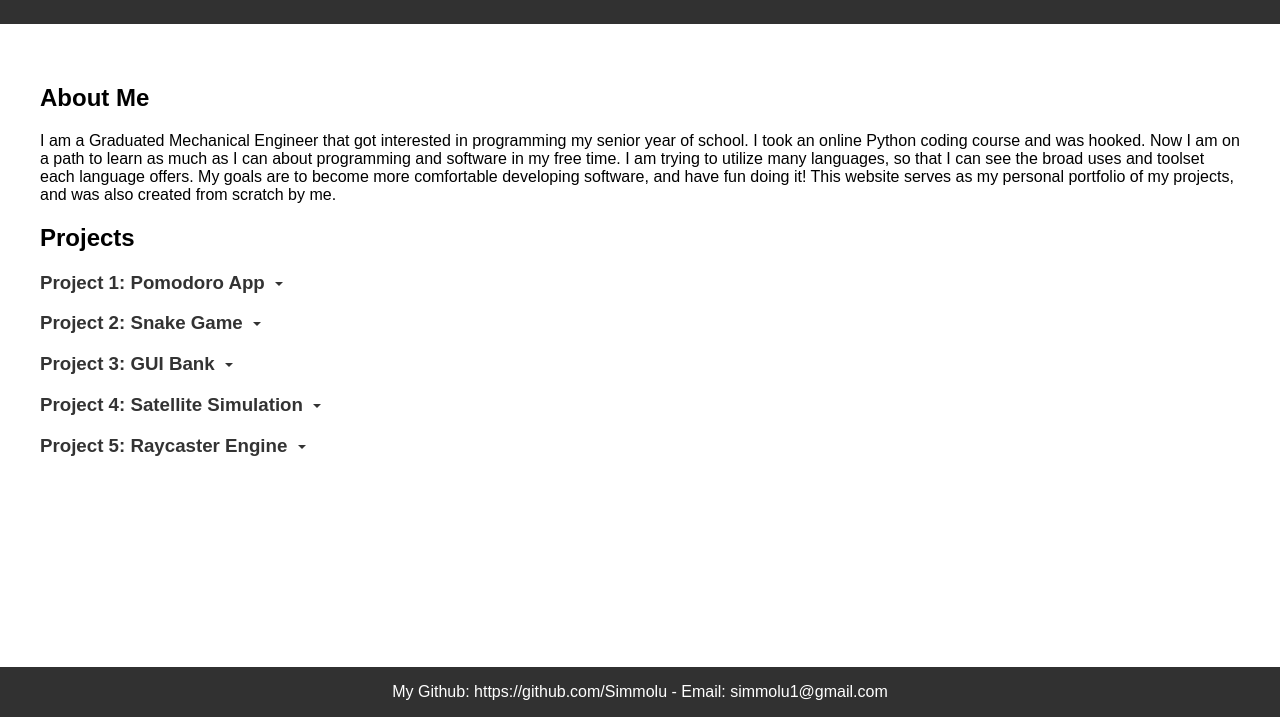
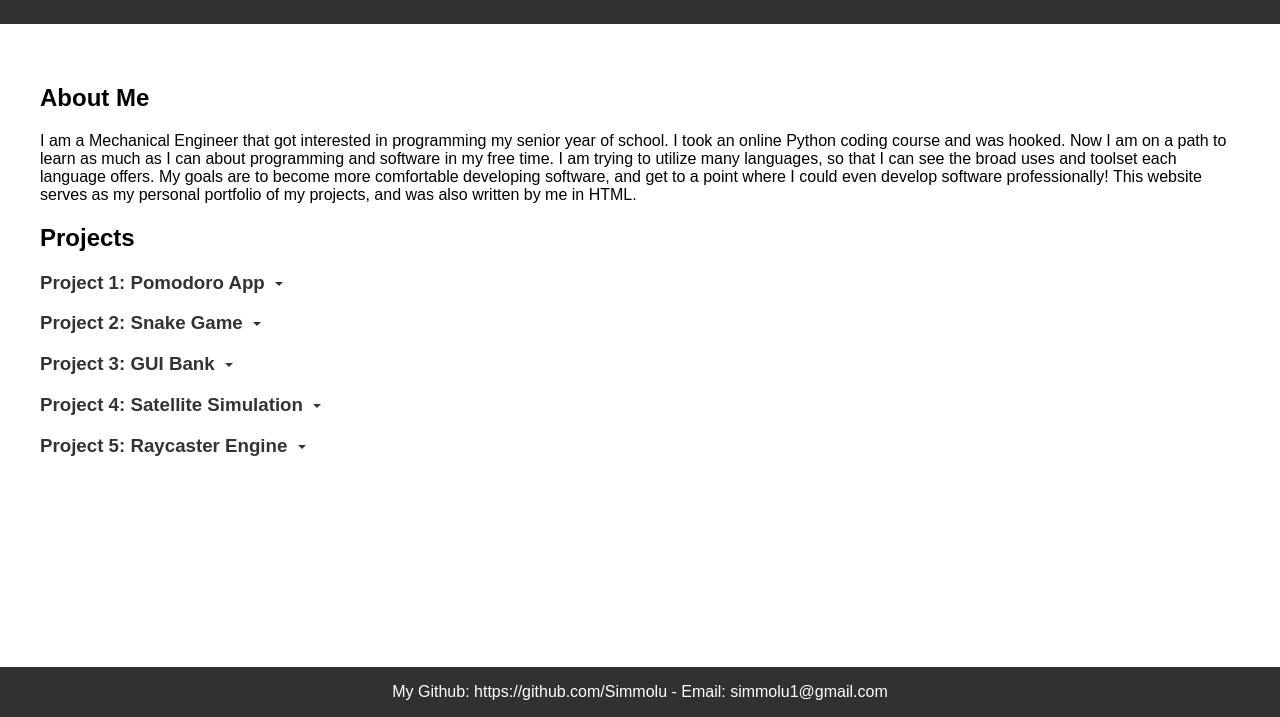
Before and after one commit to Simmolu/PortfolioSite, a plain HTML site: page index.html in a window 1280 px wide. Shown: the part 83-800 px from the top of the page. Drawn offline with Linux system fonts and the light colour scheme.

Commit message:
Update index.html

```diff
--- a/index.html
+++ b/index.html
@@ -31,10 +31,10 @@
 
         <h2>About Me</h2> <!-- Secondary heading (level 2 heading). There can be multiple of these per page. -->
 
-        <p>I am a Graduated Mechanical Engineer that got interested in programming my senior year of school. I took an online Python coding course and was hooked. Now I am on
+        <p>I am a Mechanical Engineer that got interested in programming my senior year of school. I took an online Python coding course and was hooked. Now I am on
             a path to learn as much as I can about programming and software in my free time. I am trying
-            to utilize many languages, so that I can see the broad uses and toolset each language offers. My goals are to become more comfortable developing software, and have fun doing it! This website
-            serves as my personal portfolio of my projects, and was also created from scratch by me.
+            to utilize many languages, so that I can see the broad uses and toolset each language offers. My goals are to become more comfortable developing software, and get to a point where I could even develop software professionally! This website
+            serves as my personal portfolio of my projects, and was also written by me in HTML.
         </p>
 
       </section>
@@ -114,7 +114,7 @@
                 <strong>Interface Design:</strong> On screen display of minimap, player position, and angle that rays are calculated at.<br>
                 <strong>Simulation:</strong> The engine is a realtime rendering of the minimap seen from the players perspective. It seems like you're really standing in a 3 dimensional room! The simulation also checks the player position whenever you try to move, and will stop you if you try to walk through any walls. <br>
                 <strong>Library Usage:</strong> Using the powerful 2D graphics library SFML, I was able to draw the minimap, floor, sky, and all rays which represent the walls being looked at by the player.<br>
-                <strong>Psuedo 3D</strong> Raycasting technically doesn't produce 3 dimensional graphics, but it looks close! Using trigonometry, the engine constanly calculates the distance from the player camera to the walls being looked at, and varies the height of the rays drawn on screen depending on this distance. The end result is what seems like 3D walls being drawn. <br>
+                <strong>Psuedo 3D:</strong> Raycasting technically doesn't produce 3 dimensional graphics, but it looks close! Using trigonometry, the engine constantly calculates the distance from the player camera to the walls being looked at, and varies the height of the rays drawn on screen depending on this distance. The end result is what seems like 3 dimensional walls being drawn. <br>
                 <strong>Language Usage:</strong> I made use of the Class structure in C++ once again to compartmentalize my program. There is a class for handling the Camera, the Minimap, and the overall application loop.<br>
                 <br>
                 App Usage: <br><br>
```
